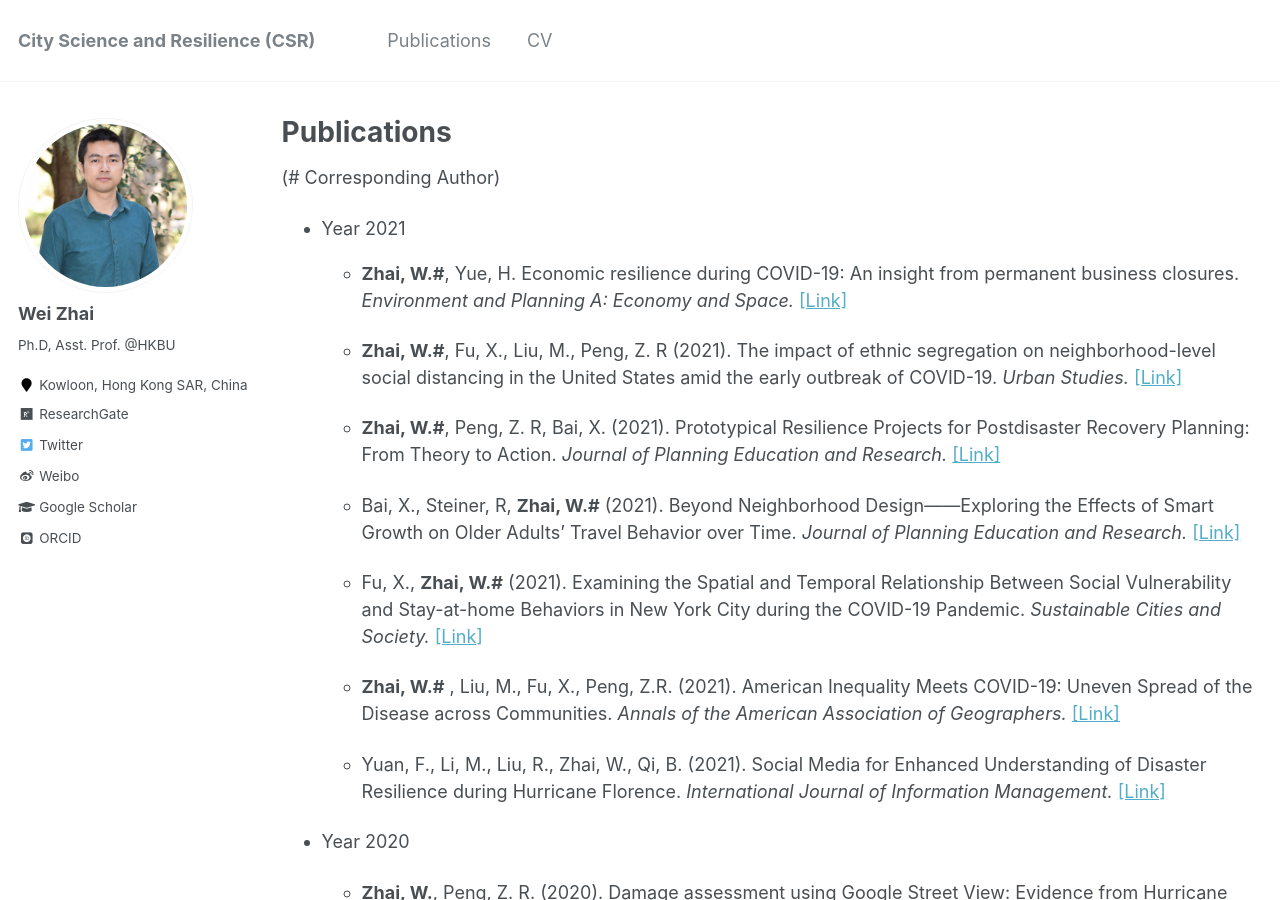
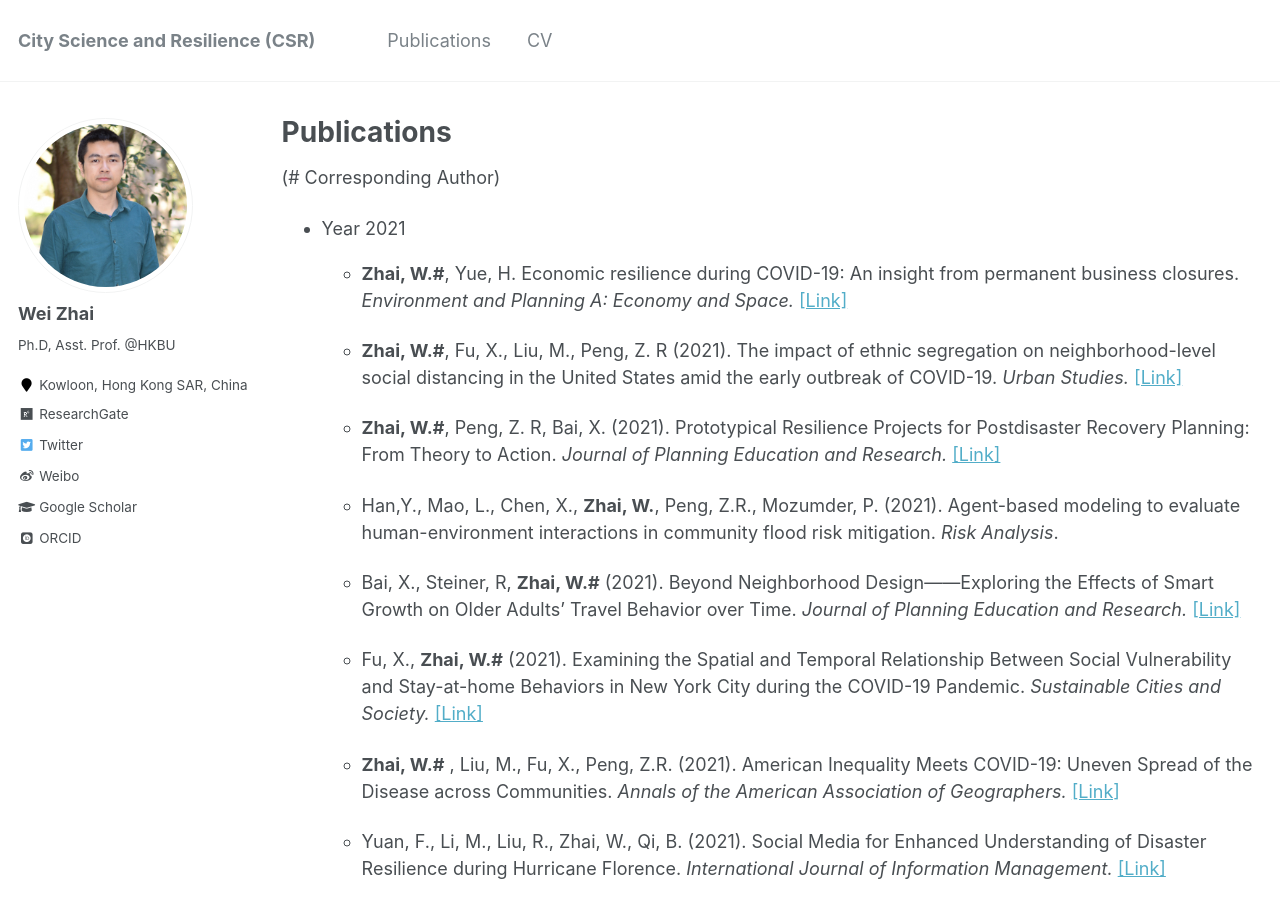
Before and after one commit to skywalkerzhai/weizhai.github.io, a Jekyll site: the page built from _pages/publications.md, in a window 1280 px wide and 900 px high. Built offline with Jekyll 4.4.1, drawn with Linux system fonts in a browser that asks for light colours; some web fonts are replaced.

Commit message:
Update publications.md

```diff
--- a/_pages/publications.md
+++ b/_pages/publications.md
@@ -11,6 +11,8 @@ author_profile: true
   * **Zhai, W.#**, Fu, X., Liu, M., Peng, Z. R (2021). The impact of ethnic segregation on neighborhood-level social distancing in the United States amid the early outbreak of COVID-19. *Urban Studies.* [[Link]](https://doi.org/10.1177/00420980211050183)
 
   * **Zhai, W.#**, Peng, Z. R, Bai, X. (2021). Prototypical Resilience Projects for Postdisaster Recovery Planning: From Theory to Action. *Journal of Planning Education and Research.* [[Link]](https://journals.sagepub.com/eprint/2XZCVZQQNWAKW7QDWK4H/full)
+
+  * Han,Y., Mao, L., Chen, X., **Zhai, W.**, Peng, Z.R., Mozumder, P. (2021). Agent-based modeling to evaluate human-environment interactions in community flood risk mitigation. *Risk Analysis*.
 
   * Bai, X., Steiner, R, **Zhai, W.#** (2021). Beyond Neighborhood Design——Exploring the Effects of Smart Growth on Older Adults’ Travel Behavior over Time. *Journal of Planning Education and Research.* [[Link]](https://doi.org/10.1177/0739456X211020352)
 
```
